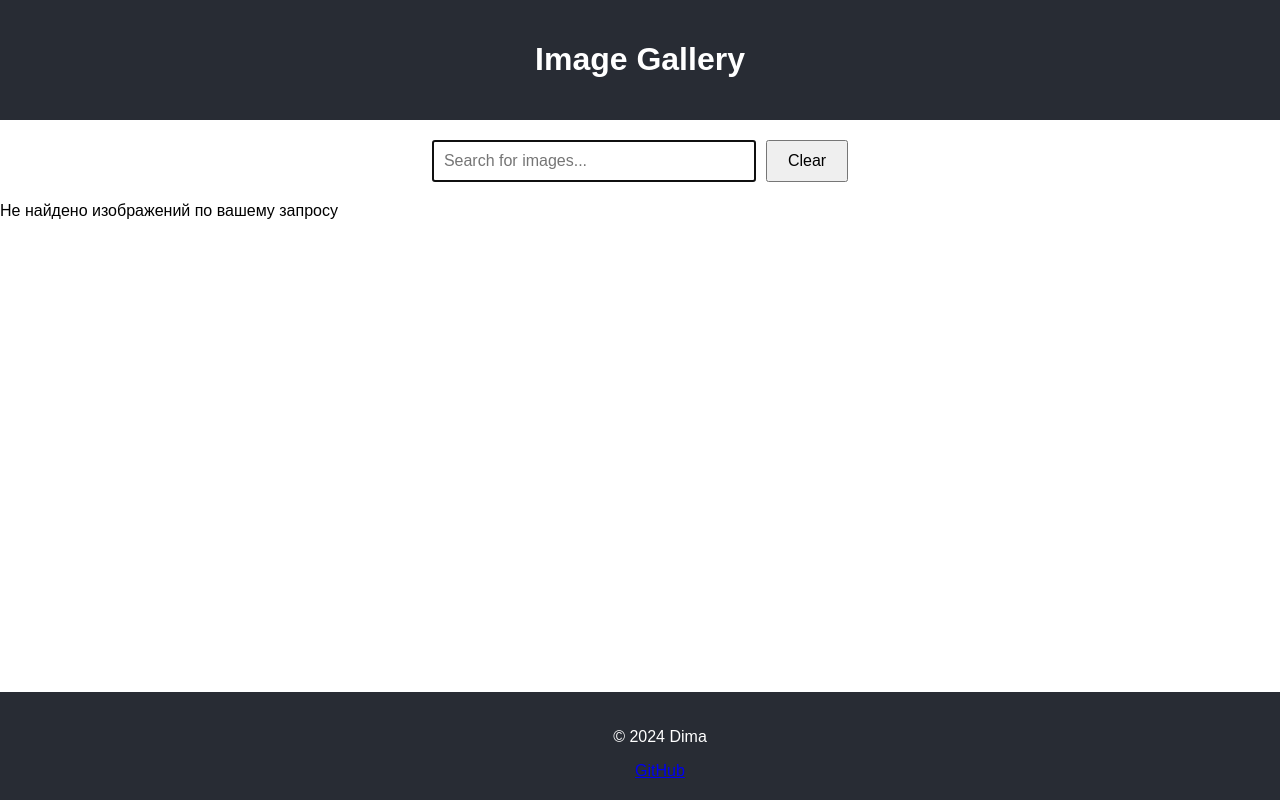
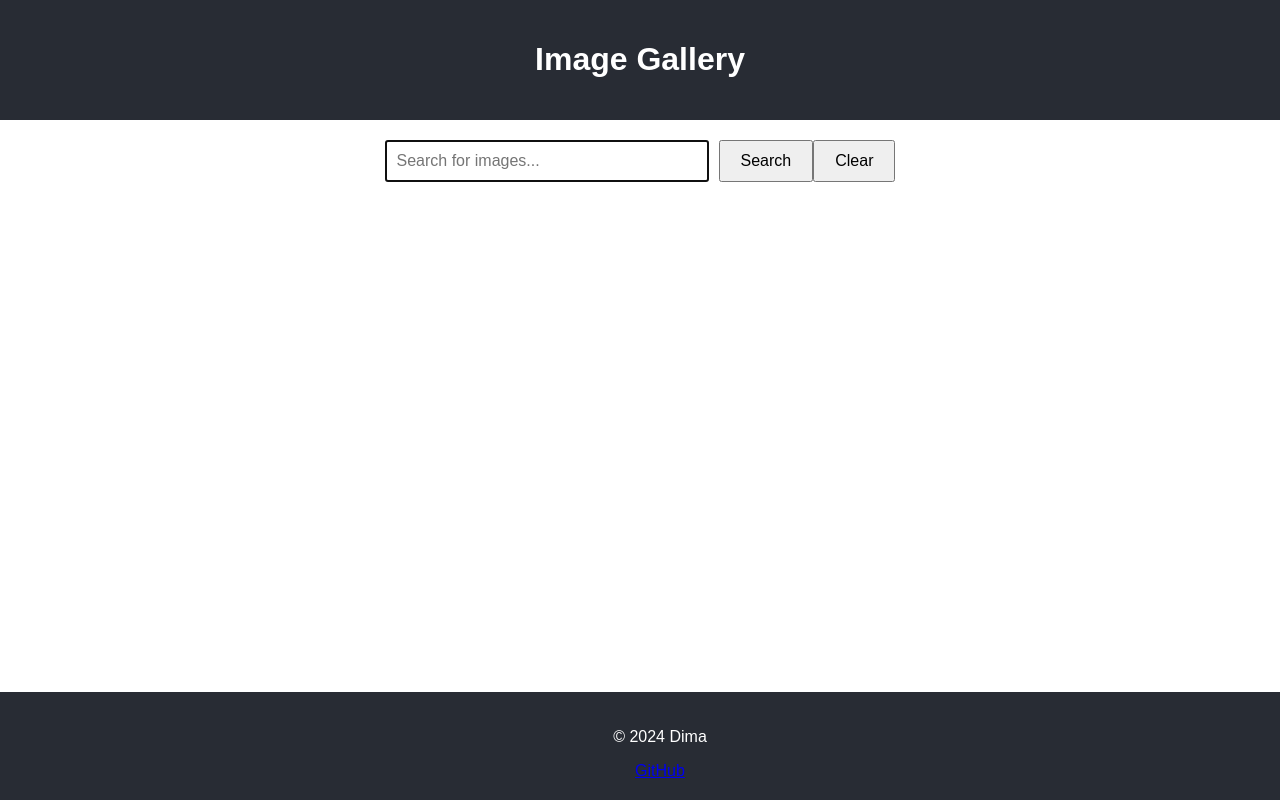
Before and after one commit to DmitryCarikov/LABS, a React (Create React App) app in the folder image-gallery/: page / in a window 1280 px wide. Built offline with nearby package versions, Linux system fonts and the light colour scheme.

Commit message:
feat: updated Search method

```diff
--- a/image-gallery/src/App.js
+++ b/image-gallery/src/App.js
@@ -10,7 +10,8 @@ class App extends Component {
     this.state = {
       images: [],
       query: '',
-      error: null
+      error: null,
+      searched: false
     };
   }
 
@@ -18,9 +19,14 @@ class App extends Component {
     this.setState({ query }, this.fetchImages);
   }
 
+  updateQuery = (query) => {
+    this.setState({query});
+  }
+
   fetchImages = async () => {
     const { query } = this.state;
     if (!query.trim()) {
+      this.setState({images: [], error: null, searched: false})
       return;
     }
 
@@ -32,7 +38,7 @@ class App extends Component {
         throw new Error(`Error: ${response.status}`);
       }
       const data = await response.json();
-      this.setState({ images: data.results, error: null });
+      this.setState({ images: data.results, error: null, searched: true });
     } catch (error) {
       this.setState({ error: error.message });
     }
@@ -43,13 +49,13 @@ class App extends Component {
   }
 
   render() {
-    const { images, query, error } = this.state;
+    const { images, query, error, searched } = this.state;
     return (
       <div>
         <Header />
-        <SearchBar onSearch={this.handleSearch} query={query} />
+        <SearchBar onSearch={this.handleSearch} query={query} updateQuery={this.updateQuery} />
         {error && <div className="error">{error}</div>}
-        {images.length === 0 && !error && (
+        {searched && images.length === 0 && !error && (
           <div className="no-images">Не найдено изображений по вашему запросу</div>
         )}
         {images.length > 0 && <ImageGallery images={images} />}
--- a/image-gallery/src/components/SearchBar.js
+++ b/image-gallery/src/components/SearchBar.js
@@ -2,17 +2,18 @@ import React, { Component } from 'react';
 
 class SearchBar extends Component {
     handleInputChange = (event) => {
-        this.props.onSearch(event.target.value);
+        this.props.updateQuery(event.target.value);
     }
 
     handleSubmit = (event) => {
         event.preventDefault();
-        if (this.props.query.trim() !== '') {
-            this.props.onSearch(this.props.query);
-        }
-    }
+      if (this.props.query.trim() !== '') {
+         this.props.onSearch(this.props.query);
+     }
+   }
 
     handleClear = () => {
+        this.props.updateQuery('');
         this.props.onSearch('');
     }
 
@@ -27,7 +28,9 @@ class SearchBar extends Component {
                     autoFocus
                     autoComplete="off"
                 />
+                <button type="submit">Search</button>
                 <button type="button" onClick={this.handleClear}>Clear</button>
+
             </form>
         );
     }
```
